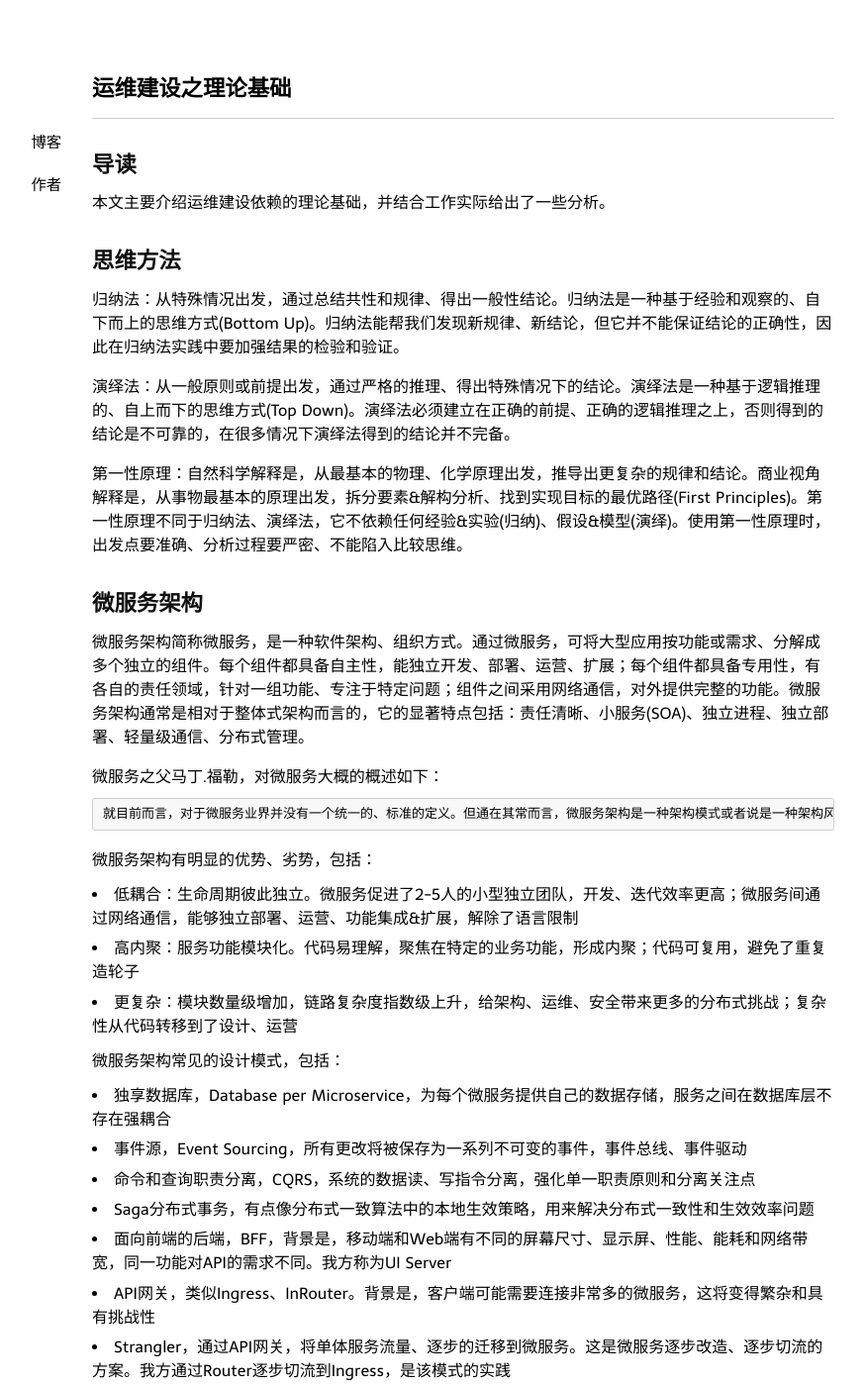
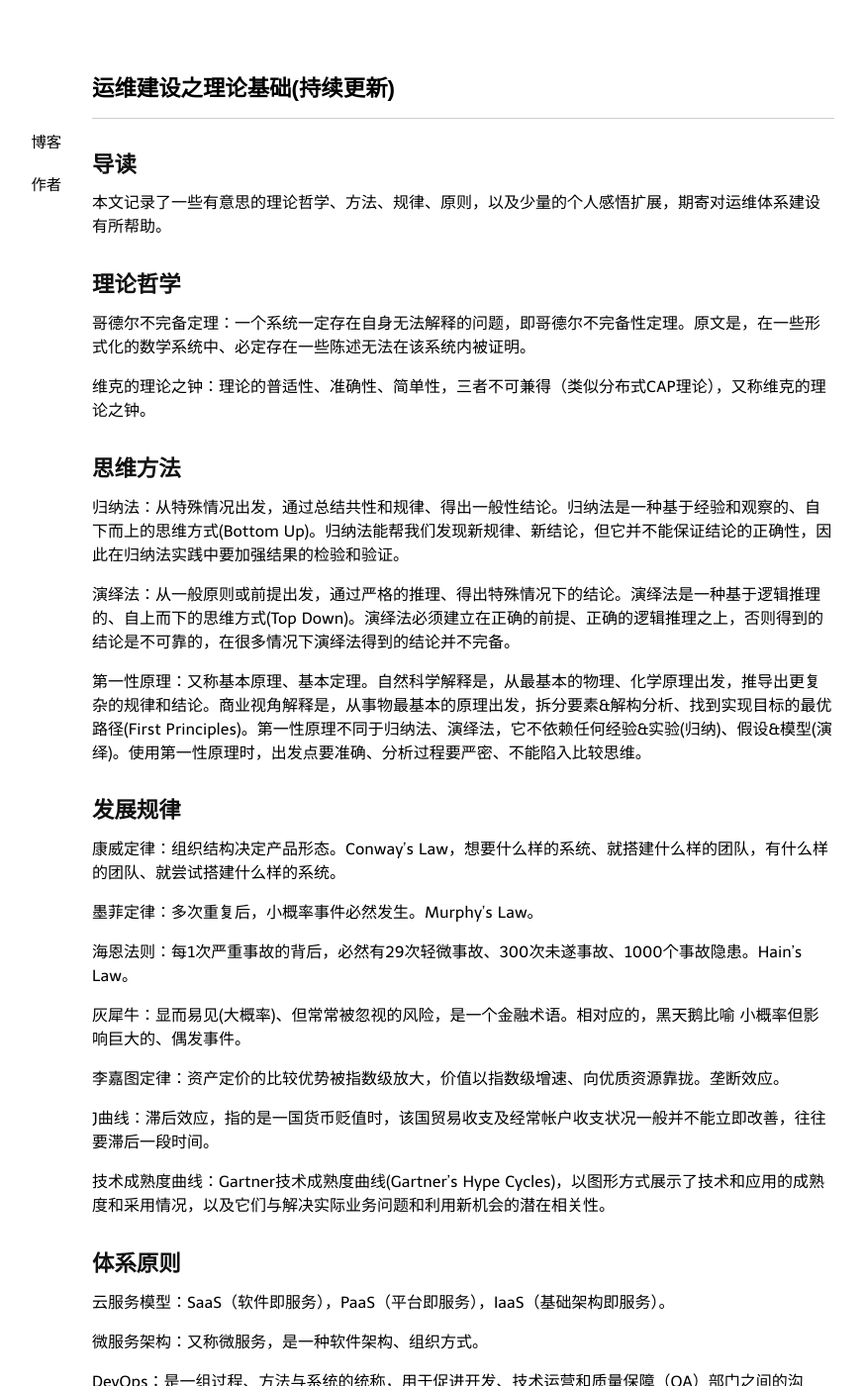
Before and after one commit to niean/niean.github.io, a Jekyll site: the page built from _posts/2021-10-08-op-theory.markdown, in a window 1280 px wide and 1400 px high. Shown: the whole window at 99% size, without its empty margins (172-1046 px from the left). Built offline with Jekyll 4.4.1, drawn with Linux system fonts in a browser that asks for light colours; comment, search, counter and statistics services are not loaded; some of the changed text lies outside the part shown.

Commit message:
theory:更新结构g

```diff
--- a/_posts/2021-10-08-op-theory.markdown
+++ b/_posts/2021-10-08-op-theory.markdown
@@ -1,20 +1,65 @@
 ---
 layout: post
-title: 运维建设之理论基础
+title: 运维建设之理论基础(持续更新)
 date: 2021-10-08 23:00
 tags:
   - theory
 ---
 
 ## 导读
-本文主要介绍运维建设依赖的理论基础，并结合工作实际给出了一些分析。
+本文记录了一些有意思的理论哲学、方法、规律、原则，以及少量的个人感悟扩展，期寄对运维体系建设有所帮助。
+
+
+## 理论哲学
+哥德尔不完备定理：一个系统一定存在自身无法解释的问题，即哥德尔不完备性定理。原文是，在一些形式化的数学系统中、必定存在一些陈述无法在该系统内被证明。
+
+维克的理论之钟：理论的普适性、准确性、简单性，三者不可兼得（类似分布式CAP理论），又称维克的理论之钟。
+
 
 ## 思维方法
 归纳法：从特殊情况出发，通过总结共性和规律、得出一般性结论。归纳法是一种基于经验和观察的、自下而上的思维方式(Bottom Up)。归纳法能帮我们发现新规律、新结论，但它并不能保证结论的正确性，因此在归纳法实践中要加强结果的检验和验证。
 
 演绎法：从一般原则或前提出发，通过严格的推理、得出特殊情况下的结论。演绎法是一种基于逻辑推理的、自上而下的思维方式(Top Down)。演绎法必须建立在正确的前提、正确的逻辑推理之上，否则得到的结论是不可靠的，在很多情况下演绎法得到的结论并不完备。
 
-第一性原理：自然科学解释是，从最基本的物理、化学原理出发，推导出更复杂的规律和结论。商业视角解释是，从事物最基本的原理出发，拆分要素&解构分析、找到实现目标的最优路径(First Principles)。第一性原理不同于归纳法、演绎法，它不依赖任何经验&实验(归纳)、假设&模型(演绎)。使用第一性原理时，出发点要准确、分析过程要严密、不能陷入比较思维。
+第一性原理：又称基本原理、基本定理。自然科学解释是，从最基本的物理、化学原理出发，推导出更复杂的规律和结论。商业视角解释是，从事物最基本的原理出发，拆分要素&解构分析、找到实现目标的最优路径(First Principles)。第一性原理不同于归纳法、演绎法，它不依赖任何经验&实验(归纳)、假设&模型(演绎)。使用第一性原理时，出发点要准确、分析过程要严密、不能陷入比较思维。
+
+
+## 发展规律
+康威定律：组织结构决定产品形态。Conway's Law，想要什么样的系统、就搭建什么样的团队，有什么样的团队、就尝试搭建什么样的系统。
+
+墨菲定律：多次重复后，小概率事件必然发生。Murphy's Law。
+
+海恩法则：每1次严重事故的背后，必然有29次轻微事故、300次未遂事故、1000个事故隐患。Hain's Law。
+
+灰犀牛：显而易见(大概率)、但常常被忽视的风险，是一个金融术语。相对应的，黑天鹅比喻 小概率但影响巨大的、偶发事件。
+
+李嘉图定律：资产定价的比较优势被指数级放大，价值以指数级增速、向优质资源靠拢。垄断效应。
+
+J曲线：滞后效应，指的是一国货币贬值时，该国贸易收支及经常帐户收支状况一般并不能立即改善，往往要滞后一段时间。
+
+技术成熟度曲线：Gartner技术成熟度曲线(Gartner’s Hype Cycles)，以图形方式展示了技术和应用的成熟度和采用情况，以及它们与解决实际业务问题和利用新机会的潜在相关性。
+
+
+## 体系原则
+云服务模型：SaaS（软件即服务），PaaS（平台即服务），IaaS（基础架构即服务）。
+
+微服务架构：又称微服务，是一种软件架构、组织方式。
+
+DevOps：是一组过程、方法与系统的统称，用于促进开发、技术运营和质量保障（QA）部门之间的沟通、协作与整合。它的目标是缩短从开发到部署的周期，通过打破开发、测试、运维之间的壁垒，实现持续交付(Continuous Delivery)。
+
+GitOps：GitOps将应用的所有环境配置都通过Git进行管理，并通过自动化的流程进行交付和变更，这样就是GitOps的核心理念。
+
+FinOps：领域内尚未形成统一认知。
+
+奥克姆剃刀：如非必要、勿增实体。
+
+阿姆达尔法：从系统的角度出发、设计优化方案，优先做ROI最高的部分。体现了系统思维。
+
+
+
+----
+----
+以下是理论的详细解释。
 
 
 ## 微服务架构
@@ -156,7 +201,7 @@ Gartner技术成熟度曲线(Gartner’s Hype Cycles)，以图形方式展示了
 
 
 ## 阿姆达尔法则
-阿姆达尔法：「从整体的角度设计优化方案，优先做ROI最高的部分」。一个整体包含了很多部分，先优化哪个部分、后优化哪个就有讲究了，阿姆达尔法则是帮助大家挑出当前最需要优化的那个部分。其数学描述，大体如下：
+阿姆达尔法：「从整体的角度设计优化方案，优先做ROI最高的部分」，系统思维。一个整体包含了很多部分，先优化哪个部分、后优化哪个就有讲究了，阿姆达尔法则是帮助大家挑出当前最需要优化的那个部分。其数学描述，大体如下：
 
 ![page](https://raw.githubusercontent.com/niean/niean.github.io/master/images/20211008/amdahlslaw.png)
 
@@ -205,6 +250,14 @@ J曲线是一个经济学领域术语，定义是：一国货币贬值时，该
 
 
 ## 维克的理论之钟
-著名管理学家卡尔·维克，提出过一个"理论之钟"模型、用于评判理论标准。理论之钟指的是：理论的一般性、准确性、简单性，三者不可兼得（类似分布式CAP理论）。
+著名管理学家卡尔·维克，提出过一个"理论之钟"模型、用于评判理论标准。理论之钟指的是：理论的一般性(普适性)、准确性、简单性，三者不可兼得（类似分布式CAP理论）。
 
 ![page](https://raw.githubusercontent.com/niean/niean.github.io/master/images/20211008/微克的理论之钟.png)
+
+
+## 哥德尔定理(不完备性)
+哥德尔定理指的是：一个系统一定存在自身无法解释的问题，又称为哥德尔不完备性定理。
+
+哥德尔定理是由奥地利数学家库尔特·哥德尔于1931年提出的重要数学定理，核心思想是关于形式系统的自指性和不完备性。哥德尔定理的第一部分，被称为哥德尔不完备性定理，表明在任何包含基本算术的形式系统中，总存在一个陈述，它既不能被证明为真，也不能被证明为假。换句话说，这个形式系统是不完备的，无法证明所有的真陈述。哥德尔定理的第二部分，被称为哥德尔第二不完备性定理，表明在包含基本算术的形式系统中，系统的一致性无法在系统内部被证明。也就是说，如果一个形式系统是一致的，那么它无法在自身内部被证明为一致。
+
+哥德尔定理的重要性在于它揭示了数学和逻辑的局限性，即：无论我们使用多么强大的形式系统，总会存在一些陈述无法被证明，或者系统的一致性无法在系统内部被证明。
```
